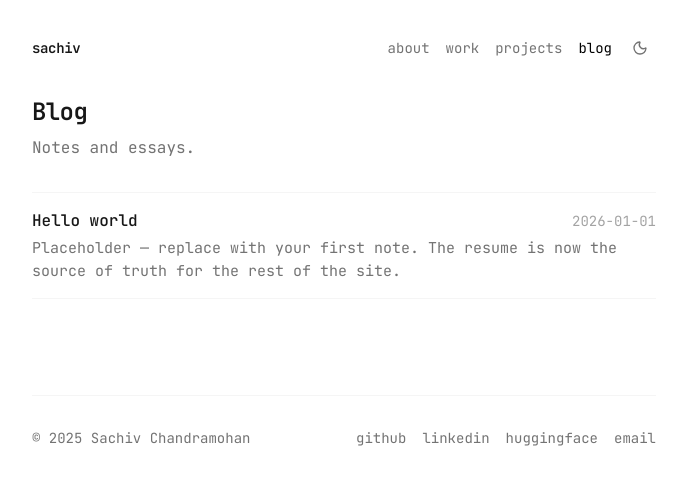
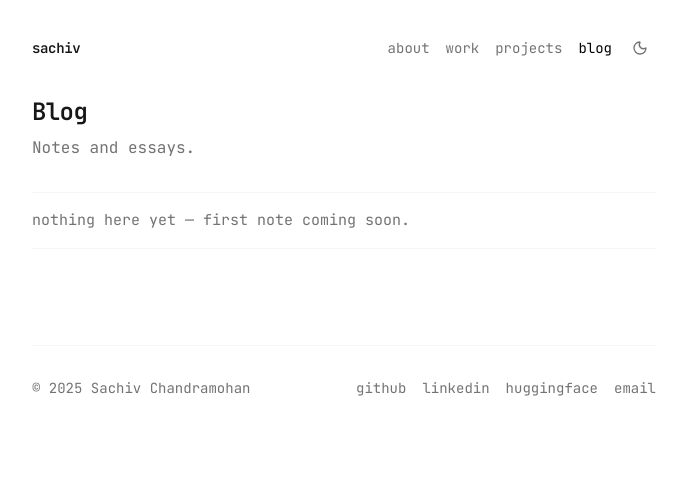
Before and after one commit to SACHokstack/Portfolio_X, a Next.js app: page /blog in a window 1280 px wide. Shown: the top 484 px of the page, without its empty margins (296-982 px from the left). Built offline with nearby package versions, Linux system fonts and the light colour scheme.

Commit message:
feat: drop hello-world placeholder, hide empty writing section

```diff
--- a/app/blog/page.tsx
+++ b/app/blog/page.tsx
@@ -10,7 +10,12 @@ export default function BlogPage() {
         </p>
       </div>
       <ul className="divide-y divide-neutral-100 border-y border-neutral-100 dark:divide-neutral-800 dark:border-neutral-800">
-        {posts.map((post) => (
+        {posts.length === 0 ? (
+          <li className="py-4 text-[15px] text-neutral-500 dark:text-neutral-400">
+            nothing here yet — first note coming soon.
+          </li>
+        ) : (
+          posts.map((post) => (
             <li key={post.slug} className="py-4">
               <div className="flex items-baseline justify-between gap-4">
                 <span className="font-medium">{post.title}</span>
@@ -22,7 +27,8 @@ export default function BlogPage() {
                 {post.excerpt}
               </p>
             </li>
-        ))}
+          ))
+        )}
       </ul>
     </div>
   )
--- a/app/page.tsx
+++ b/app/page.tsx
@@ -88,6 +88,7 @@ export default function Home() {
       </section>
 
       {/* Writing preview */}
+      {posts.length > 0 && (
         <section>
           <SectionHeader title="Writing" href="/blog" />
           <ul className="space-y-3">
@@ -106,6 +107,7 @@ export default function Home() {
             ))}
           </ul>
         </section>
+      )}
 
       <section className="text-[15px] text-neutral-500 dark:text-neutral-400">
         <p>
--- a/data/site.ts
+++ b/data/site.ts
@@ -150,12 +150,4 @@ export const achievements: string[] = [
   'Oracle Cloud Certified Architect',
 ]
 
-export const posts: Post[] = [
-  {
-    slug: 'hello-world',
-    title: 'Hello world',
-    date: '2026-01-01',
-    excerpt:
-      'Placeholder — replace with your first note. The resume is now the source of truth for the rest of the site.',
-  },
-]
+export const posts: Post[] = []
```
Lines whose indentation alone changed are shown as unchanged.
